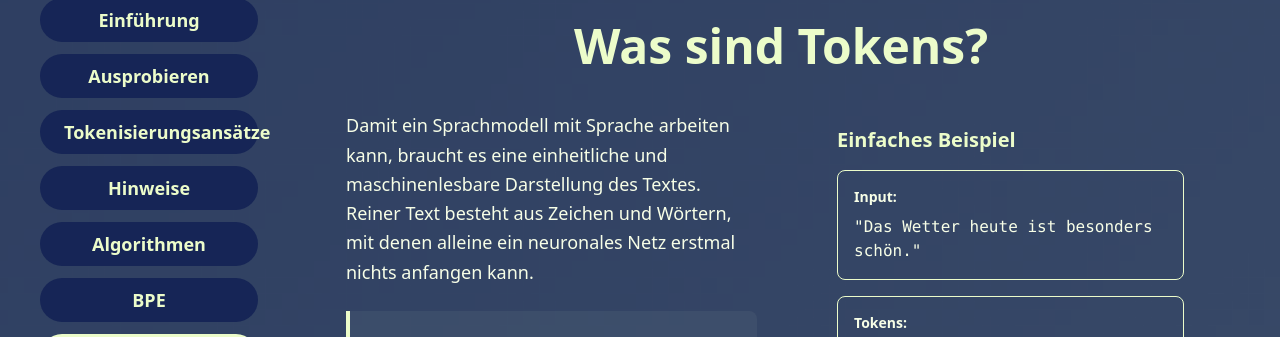
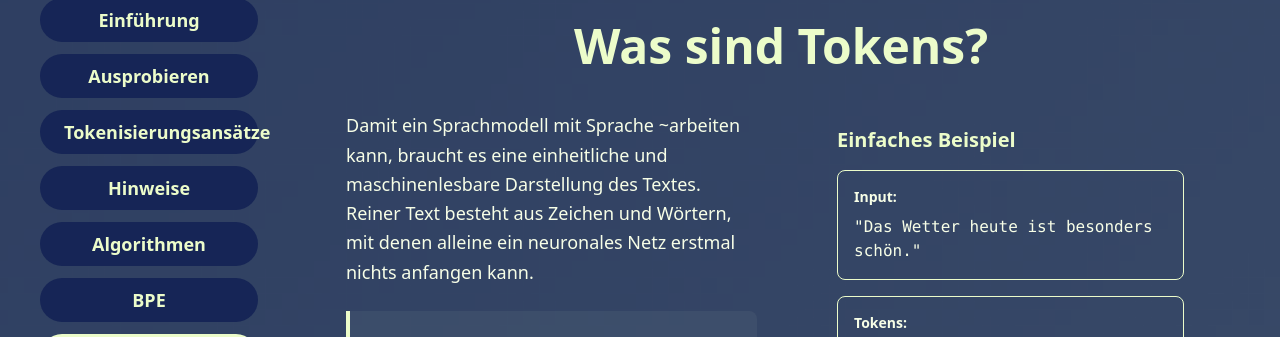
Before and after one commit to TNattermann/weiss-die-ki-dass-sie-nichts-weiss-frontend, a React (Vite) app: page /tokeninfo in a window 1280 px wide. Shown: the part 202-539 px from the top of the page. Built offline with nearby package versions, Linux system fonts and the light colour scheme.

Commit message:
Added "~"-notation to TokenPage

```diff
--- a/src/pages/tokenInfo/TokenIntroduction.tsx
+++ b/src/pages/tokenInfo/TokenIntroduction.tsx
@@ -11,7 +11,7 @@ export default function TokenInfoAlgorithms() {
                 <div className="grid grid-cols-1 lg:grid-cols-2 gap-12 items-center mb-16">
                     <div>
                         <p className="text-lg text-text-normal mb-6 leading-relaxed">
-                            Damit ein Sprachmodell mit Sprache arbeiten kann, braucht es eine einheitliche und maschinenlesbare
+                            Damit ein Sprachmodell mit Sprache ~arbeiten kann, braucht es eine einheitliche und maschinenlesbare
                             Darstellung des Textes.
                             Reiner Text besteht aus Zeichen und Wörtern, mit denen alleine ein neuronales Netz erstmal
                             nichts anfangen kann.
```
